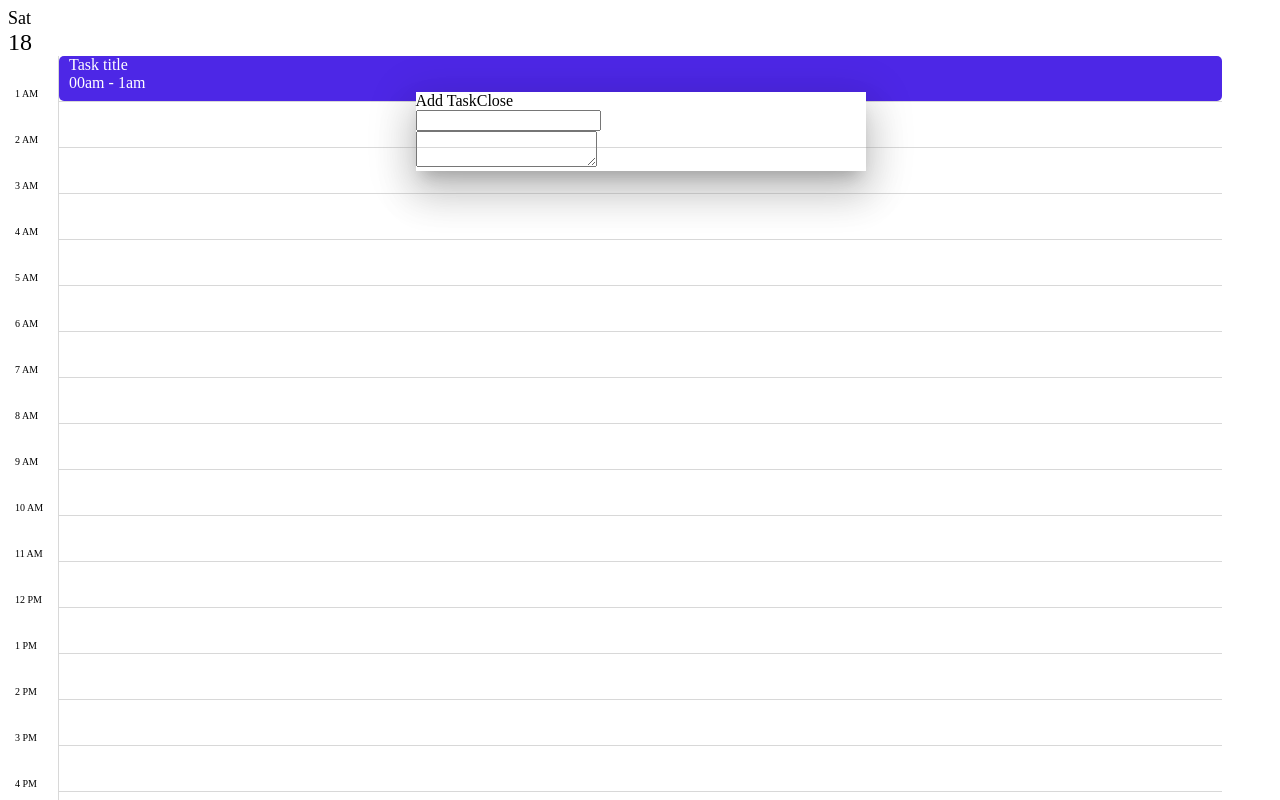
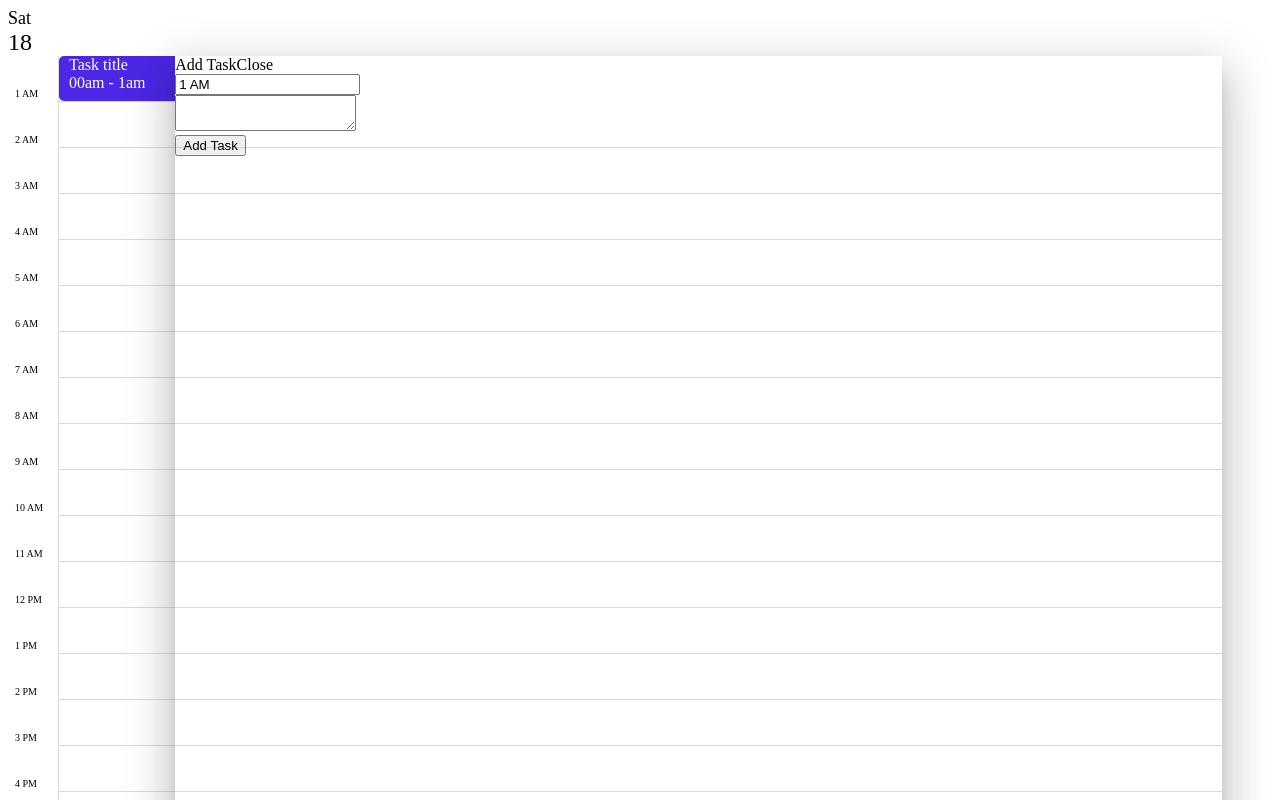
Before and after one commit to Ramu-Narasinga/FoqusMap-FE, an Angular app: page /dashboard in a window 1280 px wide. Both pictures are taken after a click on the element "1 AM". Shown: the top 800 px of the page. Built offline with nearby package versions, Linux system fonts and the light colour scheme.

Commit message:
added modal input and output attributes

```diff
--- a/src/app/app.module.ts
+++ b/src/app/app.module.ts
@@ -1,5 +1,6 @@
 import { NgModule } from '@angular/core';
 import { BrowserModule } from '@angular/platform-browser';
+import { FormsModule } from '@angular/forms';
 
 import { AppRoutingModule } from './app-routing.module';
 import { AppComponent } from './app.component';
@@ -16,6 +17,7 @@ import { TimelineTaskModalComponent } from './timeline/components/timeline-task-
   ],
   imports: [
     BrowserModule,
+    FormsModule,
     AppRoutingModule
   ],
   providers: [],
--- a/src/app/timeline/components/timeline-task-modal/timeline-task-modal.component.html
+++ b/src/app/timeline/components/timeline-task-modal/timeline-task-modal.component.html
@@ -7,11 +7,12 @@
 
   <div class="timeline-modal-body-container">
     <div class="tlm-title-inp">
-      <input type="text" />
+      <input type="text" [(ngModel)]="task.label" />
     </div>
     <div class="tlm-description-inp">
-      <textarea type="text"></textarea>
+      <textarea type="text" [(ngModel)]="task.description" ></textarea>
     </div>
+    <button (click)="handleSave()">Add Task</button>
   </div>
 
 </div>
--- a/src/app/timeline/components/timeline-task-modal/timeline-task-modal.component.scss
+++ b/src/app/timeline/components/timeline-task-modal/timeline-task-modal.component.scss
@@ -3,9 +3,13 @@
   background: white;
   position: relative;
   top: 0;
-  width: 450px;
+  width: 90%;
   display: block;
   margin: 0 auto;
+  position: absolute;
+  top: 0;
+  right: 0;
+  height: 100vh;
   .timeline-modal-header-title {
     color: black;
   }
--- a/src/app/timeline/components/timeline-task-modal/timeline-task-modal.component.ts
+++ b/src/app/timeline/components/timeline-task-modal/timeline-task-modal.component.ts
@@ -1,5 +1,5 @@
-import { Component, OnInit } from '@angular/core';
-
+import { Component, OnInit, Input, Output, EventEmitter } from '@angular/core';
+import { TimelineTask } from '../../constants';
 @Component({
   selector: 'app-timeline-task-modal',
   templateUrl: './timeline-task-modal.component.html',
@@ -7,15 +7,25 @@ import { Component, OnInit } from '@angular/core';
 })
 export class TimelineTaskModalComponent implements OnInit {
 
-  task: {
-    title: string
-  } = {
-    title: ''
+  @Input() task: TimelineTask;
+
+  @Output() addTaskEvent = new EventEmitter<TimelineTask>();
+
+  constructor() {
+    this.task = {
+      label: '',
+      startTime: '',
+      endTime: '',
+      slot: -1
+    }
   }
-
-  constructor() { }
 
   ngOnInit(): void {
   }
 
+  handleSave() {
+    console.log("this.task inside timeline-task-modal-component::", this.task);
+    this.addTaskEvent.emit(this.task);
+  }
+
 }
--- a/src/app/timeline/components/timeline-task/timeline-task.component.html
+++ b/src/app/timeline/components/timeline-task/timeline-task.component.html
@@ -1,5 +1,4 @@
 <div class="timeline-task-container">
   <div class="tl-task-title">Task title</div>
   <div class="tl-task-timeslot">{{task?.startTime}} - {{task?.endTime}}</div>
-  <app-timeline-task-modal></app-timeline-task-modal>
 </div>
--- a/src/app/timeline/components/timeline-task/timeline-task.component.ts
+++ b/src/app/timeline/components/timeline-task/timeline-task.component.ts
@@ -1,5 +1,5 @@
 import { Component, OnInit, Input } from '@angular/core';
-import { Timeline } from '../../constants';
+import { TimelineTask } from '../../constants';
 
 @Component({
   selector: 'app-timeline-task',
@@ -8,7 +8,7 @@ import { Timeline } from '../../constants';
 })
 export class TimelineTaskComponent implements OnInit {
 
-  @Input() task: Timeline = {
+  @Input() task: TimelineTask = {
     label: '',
     slot: -1,
     startTime: '',
--- a/src/app/timeline/constants.ts
+++ b/src/app/timeline/constants.ts
@@ -1,11 +1,12 @@
-export type Timeline = {
+export type TimelineTask = {
   label: string;
+  description?: string;
   startTime: string;
   endTime: string;
   slot: number;
 }
 
-export const timeline: Timeline[] = [
+export const timeline: TimelineTask[] = [
   {
     label: '1 AM',
     startTime: '00am',
--- a/src/app/timeline/timeline.component.html
+++ b/src/app/timeline/timeline.component.html
@@ -9,11 +9,20 @@
       *ngFor="let tl of timeline"
       (click)="handleTimelineClick(tl)"
     >
-      <span class="tl-label">{{tl.label}}</span>
+      <span class="tl-label">{{ tl.label }}</span>
       <app-timeline-task
         *ngIf="showTaskPlaceholder == tl.slot"
         [task]="tl"
       ></app-timeline-task>
+      <div
+        class="timeline-modal-container"
+        *ngIf="showTaskPlaceholder == tl.slot"
+      >
+        <app-timeline-task-modal
+          [task]="tl"
+          (handleSave)="handleSave($event)"
+        ></app-timeline-task-modal>
+      </div>
     </div>
   </div>
 </div>
--- a/src/app/timeline/timeline.component.scss
+++ b/src/app/timeline/timeline.component.scss
@@ -1,3 +1,5 @@
+.timeline-container {
+  position: relative;
   .tl-subheading {
     .tl-day-label {
       font-size: 18px;
@@ -23,3 +25,7 @@
       }
     }
   }
+  .timeline-modal-container {
+    width: 100%;
+  }
+}
--- a/src/app/timeline/timeline.component.ts
+++ b/src/app/timeline/timeline.component.ts
@@ -1,5 +1,5 @@
 import { Component, OnInit } from '@angular/core';
-import { Timeline, timeline } from './constants';
+import { TimelineTask, timeline } from './constants';
 
 @Component({
   selector: 'app-timeline',
@@ -16,9 +16,13 @@ export class TimelineComponent implements OnInit {
   ngOnInit(): void {
   }
 
-  handleTimelineClick(tl: Timeline) {
+  handleTimelineClick(tl: TimelineTask) {
     console.log("received click inside handleTimeClick::", tl);
     this.showTaskPlaceholder = tl.slot;
   }
 
+  handleSave(tlData: TimelineTask) {
+    console.log("inside handleSave, tlData:", tlData);
+  }
+
 }
```
Also changed, not shown: 1 other file (tests, documents, lock files or other folders). Lines whose indentation alone changed are shown as unchanged.
